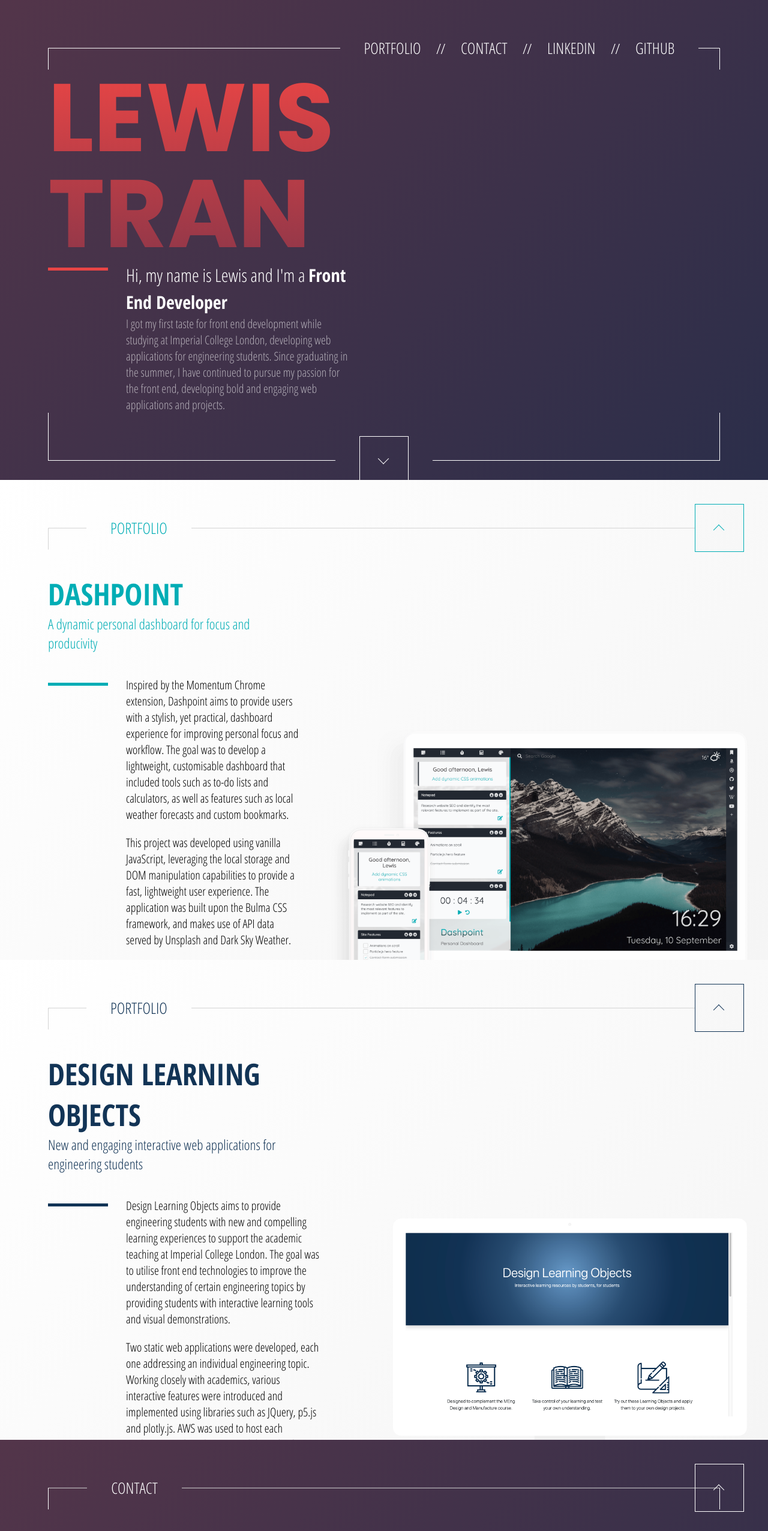
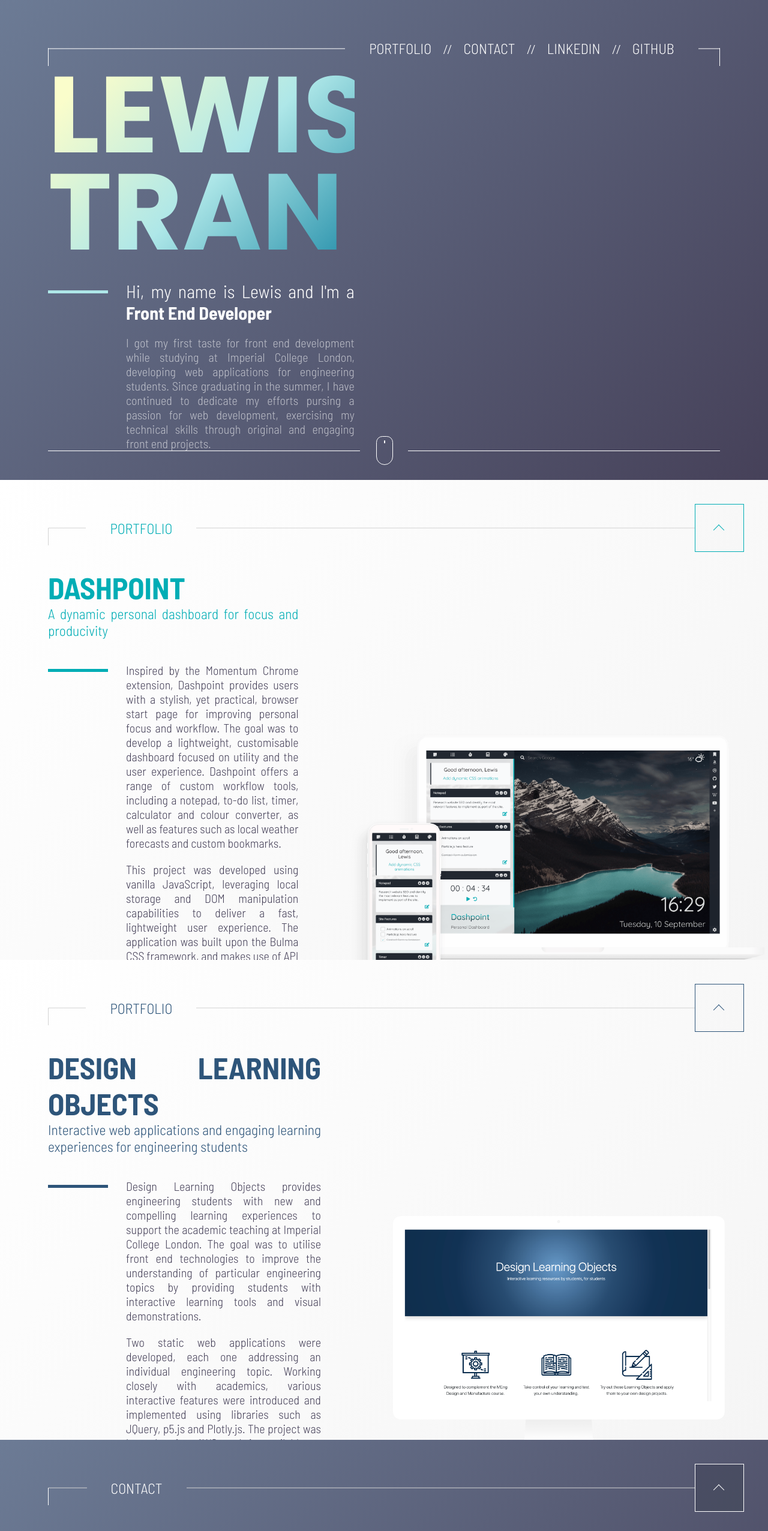
Before and after one commit to LewTrn/personal, a website built with Parcel: page src/index.html in a window 1280 px wide. Shown: the top 2552 px of the page at 60% size. Built offline with nearby package versions, Linux system fonts and the light colour scheme.

Commit message:
Refactored and added CSS animations

```diff
--- a/src/index.html
+++ b/src/index.html
@@ -4,19 +4,19 @@
     <meta charset="UTF-8" />
     <meta name="viewport" content="width=device-width, initial-scale=1.0" />
     <meta http-equiv="X-UA-Compatible" content="ie=edge" />
-    <title>Document</title>
+    <title>Lewis Tran | Front End Developer</title>
 
     <script src="js/main.js" defer></script>
   </head>
   <body>
     <!-- Home -->
     <section id="home">
-      <header class="top-border">
+      <header>
         <nav>
-          <span><a href="#dashpoint">Portfolio</a></span>
-          <span><a href="#contact">Contact</a></span>
-          <span><a href="#">LinkedIn</a></span>
-          <span><a href="#">GitHub</a></span>
+          <span><a class="underline" href="#dashpoint">Portfolio</a></span>
+          <span><a class="underline" href="#contact">Contact</a></span>
+          <span><a class="underline" href="#">LinkedIn</a></span>
+          <span><a class="underline" href="#">GitHub</a></span>
         </nav>
       </header>
 
@@ -25,31 +25,32 @@
         <div class="content">
           <div class="bar"></div>
           <div>
-            <h3>Hi, my name is Lewis and I'm a <strong>Front End Developer</strong></h3>
+            <h2>Hi, my name is Lewis and I'm a <strong>Front End Developer</strong></h2>
             <p>
               I got my first taste for front end development while studying at Imperial College London, developing web applications for engineering students. Since graduating in the summer, I have
-              continued to pursue my passion for the front end, developing bold and engaging web applications and projects.
+              continued to dedicate my efforts pursing a passion for web development, exercising my technical skills through original and engaging front end projects.
             </p>
           </div>
         </div>
       </article>
 
-      <footer class="bottom-border">
+      <footer>
         <div>
-          <a class="box square" href="#dashpoint"><span class="down arrow"></span></a>
+          <div class="mouse">
+            <span></span>
+          </div>
         </div>
       </footer>
     </section>
 
-    <!-- Portfolio -->
     <!-- Dashpoint -->
     <section id="dashpoint">
-      <header class="top-border">
+      <header>
         <h1>Portfolio</h1>
       </header>
 
       <div class="back-to-top">
-        <a class="box square" href="#home"><span class="up arrow"></span></a>
+        <a class="box square wipe" href="#home"><span class="arrow up"></span></a>
       </div>
 
       <article>
@@ -60,16 +61,14 @@
             <div class="bar"></div>
             <div>
               <p>
-                Inspired by the Momentum Chrome extension, Dashpoint aims to provide users with a stylish, yet practical, dashboard experience for improving personal focus and workflow. The goal was
-                to develop a lightweight, customisable dashboard that included tools such as to-do lists and calculators, as well as features such as local weather forecasts and custom bookmarks.
+                Inspired by the Momentum Chrome extension, Dashpoint provides users with a stylish, yet practical, browser start page for improving personal focus and workflow. The goal was to develop
+                a lightweight, customisable dashboard focused on utility and the user experience. Dashpoint offers a range of custom workflow tools, including a notepad, to-do list, timer, calculator
+                and colour converter, as well as features such as local weather forecasts and custom bookmarks.
               </p>
               <p>
-                This project was developed using vanilla JavaScript, leveraging the local storage and DOM manipulation capabilities to provide a fast, lightweight user experience. The application was
-                built upon the Bulma CSS framework, and makes use of API data served by Unsplash and Dark Sky Weather.
-              </p>
-              <p>
-                Dashpoint includes a range of custom workflow tools such as a notepad, to-do list, timer, calculator and colour converter. The application is fully responsive and supports desktop,
-                tablet and mobile devices.
+                This project was developed using vanilla JavaScript, leveraging local storage and DOM manipulation capabilities to deliver a fast, lightweight user experience. The application was
+                built upon the Bulma CSS framework, and makes use of API data served by Unsplash and Dark Sky Weather. The application is fully responsive and supports desktop, tablet and mobile
+                devices.
               </p>
               <aside>
                 <div>
@@ -89,40 +88,40 @@
         </div>
       </article>
 
-      <footer class="bottom-border">
+      <footer>
         <div>
-          <a class="box" href="#"><span>Visit Website</span></a>
+          <a class="box wipe" href="#"><span>Visit Website</span></a>
           <span></span>
-          <a class="box" href="#"><span>View Source</span></a>
+          <a class="box wipe" href="#"><span>View Source</span></a>
         </div>
       </footer>
     </section>
 
     <!-- Design Learning Objects -->
     <section id="design">
-      <header class="top-border">
+      <header>
         <h1>Portfolio</h1>
       </header>
 
       <div class="back-to-top">
-        <a class="box square" href="#home"><span class="up arrow"></span></a>
+        <a class="box square wipe" href="#home"><span class="arrow up"></span></a>
       </div>
 
       <article>
         <div>
           <h2>Design Learning Objects</h2>
-          <h3>New and engaging interactive web applications for engineering students</h3>
+          <h3>Interactive web applications and engaging learning experiences for engineering students</h3>
           <div class="content">
             <div class="bar"></div>
             <div>
               <p>
-                Design Learning Objects aims to provide engineering students with new and compelling learning experiences to support the academic teaching at Imperial College London. The goal was to
-                utilise front end technologies to improve the understanding of certain engineering topics by providing students with interactive learning tools and visual demonstrations.
+                Design Learning Objects provides engineering students with new and compelling learning experiences to support the academic teaching at Imperial College London. The goal was to utilise
+                front end technologies to improve the understanding of particular engineering topics by providing students with interactive learning tools and visual demonstrations.
               </p>
               <p>
                 Two static web applications were developed, each one addressing an individual engineering topic. Working closely with academics, various interactive features were introduced and
-                implemented using libraries such as JQuery, p5.js and plotly.js. AWS was used to host each application and can be accessed through a home page — available at
-                <a href="http://designlearningobjects.com/">designlearningobjects.com</a>.
+                implemented using libraries such as JQuery, p5.js and Plotly.js. The project was hosted using AWS and is available at
+                <a class="default" href="http://designlearningobjects.com/" target="_blank" rel="noreferrer">www.designlearningobjects.com</a>.
               </p>
               <p>
                 Design Learning Objects will be introduced to undergraduate students in October 2019 as part of the Imperial College Mechanical Engineering course.
@@ -145,23 +144,23 @@
         </div>
       </article>
 
-      <footer class="bottom-border">
+      <footer>
         <div>
-          <a class="box" href="#"><span>Visit Website</span></a>
+          <a class="box wipe" href="#"><span>Visit Website</span></a>
           <span></span>
-          <a class="box" href="#"><span>View Source</span></a>
+          <a class="box wipe" href="#"><span>View Source</span></a>
         </div>
       </footer>
     </section>
 
     <!-- Contact -->
     <section id="contact">
-      <header class="top-border">
+      <header>
         <h1>Contact</h1>
       </header>
 
       <div class="back-to-top">
-        <a class="box square" href="#home"><span class="up arrow"></span></a>
+        <a class="box square wipe" href="#home"><span class="arrow up"></span></a>
       </div>
 
       <article>
@@ -175,18 +174,18 @@
             <p>
               Interested in finding out more about me or my work?
             </p>
-            <img src="assets/linkedin.svg" alt="LinkedIn" />
-            <img src="assets/github.svg" alt="GitHub" />
+            <a class="underline" href=""><img src="assets/linkedin.svg" alt="LinkedIn"/></a>
+            <a class="underline" href=""><img src="assets/github.svg" alt="GitHub"/></a>
           </div>
           <form>
-            <input type="text" placeholder="Your email address" />
-            <textarea rows="5" placeholder="Your message"></textarea>
-            <button class="box" type="submit">Send message</button>
+            <input type="text" placeholder="Your email address" pattern="[a-z0-9._%+-]+@[a-z0-9.-]+\.[a-z]{2,4}$" required />
+            <textarea rows="5" placeholder="Your message" required></textarea>
+            <button class="box wipe" type="submit">Send message</button>
           </form>
         </div>
       </article>
 
-      <footer class="bottom-border">
+      <footer>
         <span><span>Lewis Tran &nbsp;</span>I 2019</span>
       </footer>
     </section>
--- /dev/null
+++ b/src/scss/_animations.scss
@@ -0,0 +1,100 @@
+/* Hover underline */
+.underline {
+  position: relative;
+  transition: filter 0.3s;
+
+  &::after {
+    content: "";
+    position: absolute;
+    height: 2px;
+    width: 0;
+    left: 0;
+    bottom: -2px;
+    background-color: $primary-tint;
+    transition: 0.3s cubic-bezier(0.68, -0.55, 0.265, 1.55) all;
+  }
+  &:hover {
+    filter: opacity(75%);
+
+    &:after {
+      width: 100%;
+    }
+  }
+}
+
+/* Box hover wipe */
+.wipe {
+  position: relative;
+  transition: color 0.3s cubic-bezier(0.42, 0, 0.58, 1) 0s;
+
+  &::before {
+    content: "";
+    display: block;
+    position: absolute;
+    top: 0px;
+    right: 0px;
+    height: 100%;
+    width: 0px;
+    z-index: -1;
+    transition: all 0.3s cubic-bezier(0.42, 0, 0.58, 1) 0s;
+  }
+  &:hover::before {
+    left: 0%;
+    right: auto;
+    width: 100%;
+  }
+  &.square {
+    &::before {
+      content: "Back \A to top";
+      display: flex;
+      align-items: center;
+      justify-content: center;
+      color: transparent;
+      text-align: center;
+      white-space: pre;
+      pointer-events: none;
+      z-index: 1;
+      transition: all 0.5s cubic-bezier(0.215, 0.61, 0.355, 1) 0s;
+    }
+    &:hover::before {
+      color: #fff;
+    }
+  }
+}
+
+/* Mouse scroll animation */
+.mouse {
+  position: absolute;
+  left: 50%;
+  width: 28px;
+  height: 48px;
+  margin-left: -13px;
+  border-radius: 11px 11px 15px 15px;
+  border: 1px solid #fff;
+  z-index: 1;
+}
+
+.mouse span {
+  display: block;
+  width: 2px;
+  height: 5px;
+  margin: 6px auto;
+  background: #fff;
+  border: 1px solid transparent;
+  border-radius: 4px;
+  animation-duration: 1s;
+  animation-fill-mode: both;
+  animation-iteration-count: infinite;
+  animation-name: scroll;
+}
+
+@keyframes scroll {
+  0% {
+    opacity: 1;
+    transform: translateY(0);
+  }
+  100% {
+    opacity: 0;
+    transform: translateY(20px);
+  }
+}
--- a/src/scss/_variables.scss
+++ b/src/scss/_variables.scss
@@ -2,26 +2,33 @@
     Variables
 ---------------------------------------- */
 /* Colours */
-$primary: #e84545;
-$primary-tint: #903749;
-$primary-dark: #53354a;
-$secondary: #2b2e4a;
+$primary: #fafdcb;
+$primary-tint: #aee7e8;
+$primary-dark: #248ea9;
+$secondary: #6c7b95;
+$secondary-dark: #464159;
 
 $dash-primary: #00adb5;
-$design-primary: #123456;
+$design-primary: #2e557a;
 
-$gradient-primary: linear-gradient(180deg, $primary, $primary-tint);
-$gradient-dark: linear-gradient(135deg, $primary-dark, $secondary);
-$gradient-smoke: linear-gradient(135deg, white, whitesmoke);
+$gradient-primary: linear-gradient(135deg, $primary 10%, $primary-tint, $primary-dark);
+$gradient-light: linear-gradient(135deg, #fff, whitesmoke);
+$gradient-dark: linear-gradient(135deg, $secondary, $secondary-dark);
 
 /* Typography */
 $poppins: "Poppins", sans-serif;
-$opensans: "Open Sans Condensed", sans-serif;
+$opensans: "Barlow Semi Condensed", sans-serif;
+$nav-size: 1.2rem;
 
 /* Sizing */
+$padding-small: 1rem;
+$padding-medium: 2rem;
 $padding-large: 4rem;
-$padding-medium: 2rem;
-$padding-small: 1rem;
+
+$translate-top: -0.6em;
+$translate-bottom: 0.6em;
+$translate-box: 1.95em;
+$translate-mouse: 0em;
 
 /* ----------------------------------------
     Mixins
@@ -34,26 +41,19 @@ $padding-small: 1rem;
   padding: $padding-large;
   background: $bg-color;
 
-  .top-border,
-  .bottom-border {
+  header,
+  footer {
     height: $padding-large;
     border-left: solid $border-color 1px;
     border-right: solid $border-color 1px;
   }
 }
 
-@mixin border($top-or-bottom, $left, $right, $border-color) {
-  @if ($top-or-bottom == "bottom") {
-    transform: translate(0, 1.95em);
-  } @else if ($top-or-bottom == "top") {
-    transform: translate(0, -0.7em);
-  } @else {
-    transform: translate(0, 0.65em);
-  }
-
+@mixin border($translate-y, $left, $right, $border-color) {
   display: flex;
   align-items: center;
   user-select: none;
+  transform: translate(0, $translate-y);
 
   &::before,
   &::after {
@@ -85,13 +85,8 @@ $padding-small: 1rem;
   }
   .content {
     display: flex;
+    padding-top: $padding-medium;
   }
-}
-
-@mixin backToTop() {
-  position: absolute;
-  top: calc(#{$padding-large} / 2);
-  right: calc(#{$padding-large} / 2);
 }
 
 @mixin gradientText($gradient-color) {
@@ -99,3 +94,10 @@ $padding-small: 1rem;
   -webkit-background-clip: text;
   -webkit-text-fill-color: transparent;
 }
+
+@mixin backToTop() {
+  position: absolute;
+  top: calc(#{$padding-large} / 2);
+  right: calc(#{$padding-large} / 2);
+  transform: translate(0, 0); // Enables wipe animation
+}
--- a/src/scss/main.scss
+++ b/src/scss/main.scss
@@ -1,5 +1,6 @@
 @import "./variables";
-@import url("https://fonts.googleapis.com/css?family=Open+Sans+Condensed:300,700|Poppins:700&display=swap");
+@import "./animations";
+@import url("https://fonts.googleapis.com/css?family=Barlow+Semi+Condensed:300,700|Poppins:700&display=swap");
 
 /* ----------------------------------------
     General Styles
@@ -24,17 +25,33 @@ a:link,
 a:visited,
 a:hover,
 a:active {
+  @include heading($opensans);
   color: inherit;
-  font-family: $opensans;
   text-decoration: none;
+
+  &.default {
+    text-decoration: underline;
+    text-transform: lowercase;
+  }
 }
+h1,
+h2,
+h3,
+h4,
+h5,
+h6,
 p {
   font-family: $opensans;
+  font-weight: normal;
+  text-align: justify;
 }
 p + p {
   padding-top: 1em;
 }
 
+/* ----------------------------------------
+    Component Styles
+---------------------------------------- */
 .box {
   display: flex;
   align-items: center;
@@ -51,15 +68,14 @@ p + p {
 .arrow {
   display: inline-block;
   padding: 0.3em;
-
   border: solid;
   border-color: inherit;
   border-width: 0 1.5px 1.5px 0;
 }
-.down.arrow {
+.arrow.down {
   transform: translate(-7.5px, -3px) rotate(45deg);
 }
-.up.arrow {
+.arrow.up {
   transform: translate(-7.5px, 3px) rotate(225deg);
 }
 
@@ -67,46 +83,43 @@ p + p {
     Home Styles
 ---------------------------------------- */
 #home {
-  @include container($gradient-dark, white);
-  @include textbox($primary);
-  color: white;
+  @include container($gradient-dark, #fff);
+  @include textbox($primary-tint);
+  color: #fff;
 
   article {
-    width: 45%;
+    width: 45.6%;
     margin-top: auto;
 
     p {
       filter: opacity(60%);
+      padding-top: $padding-small;
     }
   }
   h1 {
     @include heading($poppins);
     @include gradientText($gradient-primary);
 
-    font-size: 8em;
-    line-height: 1em;
+    font-size: 9rem;
+    line-height: 0.9em;
     user-select: none;
   }
-  h3 {
-    font-family: $opensans;
+  h2 {
+    margin-top: -0.25em;
     font-weight: normal;
-    font-size: 1.5em;
-    line-height: 1.5em;
+    font-size: 1.5rem;
   }
   nav {
-    font-size: 1.3em;
+    font-size: $nav-size;
 
     span + span::before {
       content: "//";
-      padding: 0 1em;
-    }
-    a {
-      text-transform: uppercase;
+      padding: 0 $padding-small;
     }
   }
   header {
     & > * {
-      @include border(top, 100%, $padding-large, white);
+      @include border($translate-top, 100%, $padding-large, #fff);
     }
   }
   footer {
@@ -115,7 +128,7 @@ p + p {
     flex-direction: column;
 
     & > * {
-      @include border(bottom, 100%, 100%, white);
+      @include border($translate-mouse, 100%, 100%, #fff);
     }
   }
 }
@@ -125,9 +138,8 @@ p + p {
 ---------------------------------------- */
 #dashpoint,
 #design {
-  @include container($gradient-smoke, lightgray);
+  @include container($gradient-light, lightgray);
   position: relative;
-  font-family: $opensans;
 
   article {
     display: flex;
@@ -138,7 +150,7 @@ p + p {
     margin-bottom: auto;
 
     p {
-      color: black; // ### Change this to palette dark later ###
+      color: $secondary-dark; // ### Change this to palette dark later ###
     }
     & > div:first-child {
       width: 100%;
@@ -148,22 +160,15 @@ p + p {
       padding-left: $padding-medium;
     }
   }
-  h1,
-  h3,
-  h4 {
-    font-weight: normal;
-  }
   h1 {
-    font-size: 1.3em;
+    font-size: $nav-size;
     text-transform: uppercase;
   }
   h2 {
-    font-size: 2.5em;
+    font-size: 2.5rem;
+    font-weight: bold;
     text-transform: uppercase;
     user-select: none;
-  }
-  h3 {
-    padding-bottom: $padding-medium;
   }
   aside {
     display: flex;
@@ -181,17 +186,16 @@ p + p {
   }
   header {
     & > * {
-      @include border(top, $padding-large, 100%, lightgray);
+      @include border($translate-top, $padding-large, 100%, lightgray);
     }
   }
   footer {
-    @include heading($opensans);
     display: flex;
     justify-content: flex-end;
     flex-direction: column;
 
     & > * {
-      @include border(bottom, 100%, 100%, lightgray);
+      @include border($translate-box, 100%, 100%, lightgray);
 
       & > span {
         width: 10%;
@@ -204,7 +208,6 @@ p + p {
 
   .back-to-top {
     @include backToTop();
-
     background: linear-gradient(135deg, #f8f8f8, #f7f7f7);
   }
 }
@@ -214,7 +217,18 @@ p + p {
   color: $dash-primary;
 
   img {
-    width: 100%;
+    width: 90%;
+    margin-left: $padding-medium;
+  }
+
+  .wipe {
+    &::before {
+      background: $dash-primary;
+    }
+    &:hover {
+      color: #fff;
+      border: solid 1px $dash-primary;
+    }
   }
 }
 #design {
@@ -222,8 +236,18 @@ p + p {
   color: $design-primary;
 
   img {
-    width: 80%;
+    width: 75%;
     margin-left: $padding-large;
+  }
+
+  .wipe {
+    &::before {
+      background: $design-primary;
+    }
+    &:hover {
+      color: #fff;
+      border: solid 1px $design-primary;
+    }
   }
 }
 
@@ -231,28 +255,32 @@ p + p {
     Contact Styles
 ---------------------------------------- */
 #contact {
-  @include container($gradient-dark, white);
-  @include textbox(white);
+  @include container($gradient-dark, #fff);
+  @include textbox(#fff);
   position: relative;
-  font-family: $opensans;
-  color: white;
+  color: #fff;
 
   article {
     width: 100%;
     margin-top: $padding-medium;
     margin-bottom: auto;
 
-    img {
-      padding: $padding-medium $padding-small;
+    a {
+      margin-right: $padding-small;
+
+      img {
+        margin-top: $padding-small;
+      }
     }
     form {
       margin-left: auto;
+      transform: translate(0, 0); // Enables wipe animation
 
       & > * {
         margin-bottom: $padding-small;
         padding-bottom: 0.2em;
-        background: none;
-        outline: none;
+        background: transparent;
+        outline: transparent;
         font-family: $opensans;
         font-size: 1rem;
       }
@@ -260,9 +288,9 @@ p + p {
       textarea {
         display: block;
         width: calc(50vw - 2 * #{$padding-large} - #{$padding-medium});
-        color: white;
+        color: #fff;
         border: none;
-        border-bottom: solid white 1px;
+        border-bottom: solid #fff 1px;
 
         &:focus {
           color: inherit;
@@ -282,29 +310,26 @@ p + p {
       }
       button {
         margin-top: $padding-medium;
-        color: white;
+        color: inherit;
         text-transform: uppercase;
         cursor: pointer;
       }
     }
   }
   h1 {
-    font-family: $opensans;
-    font-size: 1.3em;
-    font-weight: normal;
+    font-size: $nav-size;
     text-transform: uppercase;
   }
   h2 {
-    padding-bottom: $padding-medium;
-    font-family: $poppins;
-    font-size: 5em;
+    @include heading($poppins);
+    @include gradientText($gradient-light);
+    font-size: 5rem;
     line-height: 1em;
-    text-transform: uppercase;
     user-select: none;
   }
   header {
     & > * {
-      @include border(top, $padding-large, 100%, lightgray);
+      @include border($translate-top, $padding-large, 100%, lightgray);
     }
   }
   footer {
@@ -312,10 +337,10 @@ p + p {
     display: flex;
     justify-content: flex-end;
     flex-direction: column;
-    font-size: 1.3em;
+    font-size: $nav-size;
 
     & > * {
-      @include border(text, 100%, 100%, lightgray);
+      @include border($translate-bottom, 100%, 100%, lightgray);
       white-space: nowrap;
       word-spacing: 0.2em;
 
@@ -327,7 +352,18 @@ p + p {
 
   .back-to-top {
     @include backToTop();
-
-    // background: linear-gradient(135deg, #f8f8f8, #f7f7f7);
+    background: linear-gradient(135deg, #4a4d64, #484d60);
+  }
+  .wipe {
+    &::before {
+      background: #fff;
+    }
+    &:hover {
+      color: $secondary;
+      border: solid 1px #fff;
+    }
+    &:hover::before {
+      color: $secondary;
+    }
   }
 }
```
